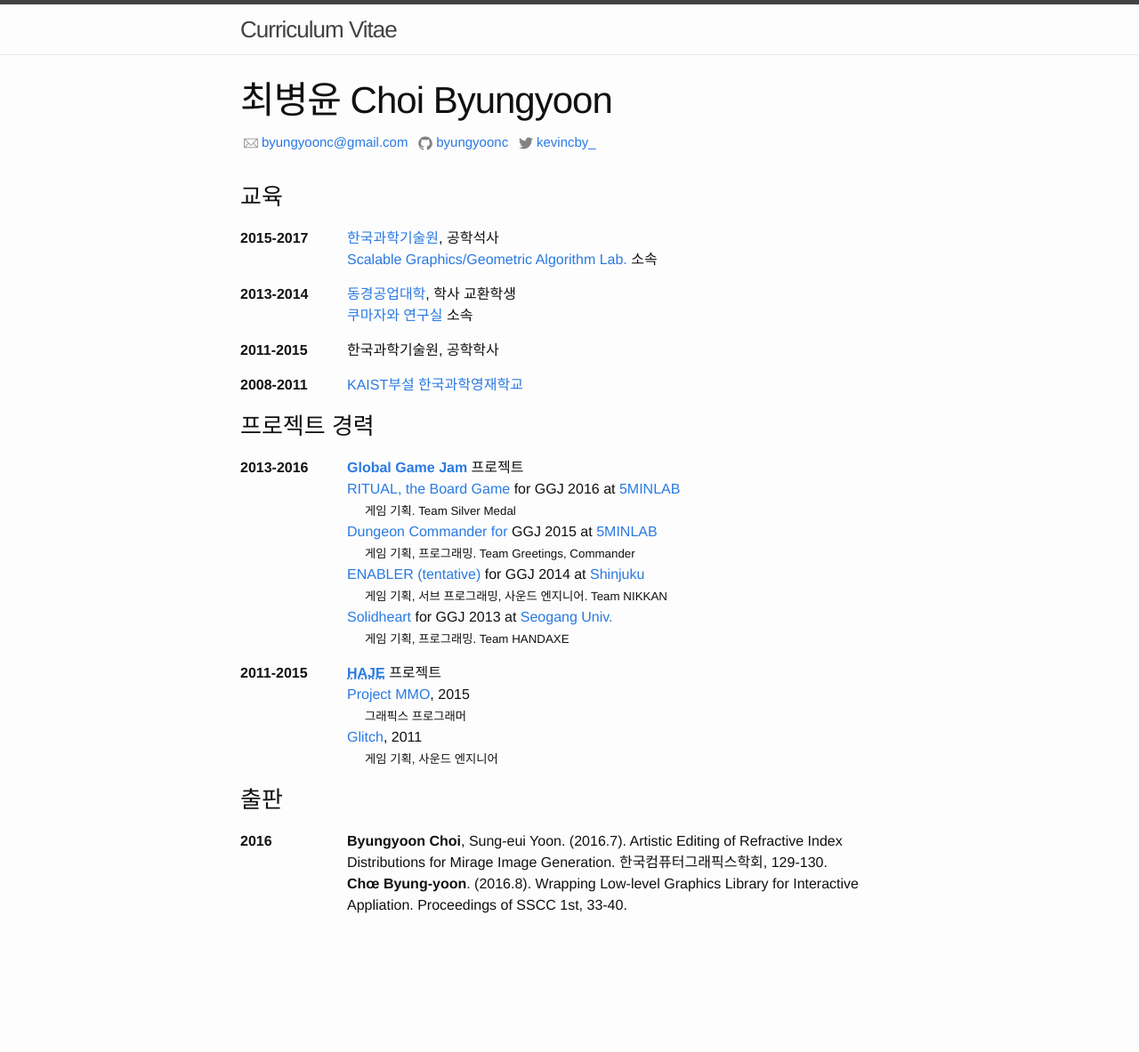
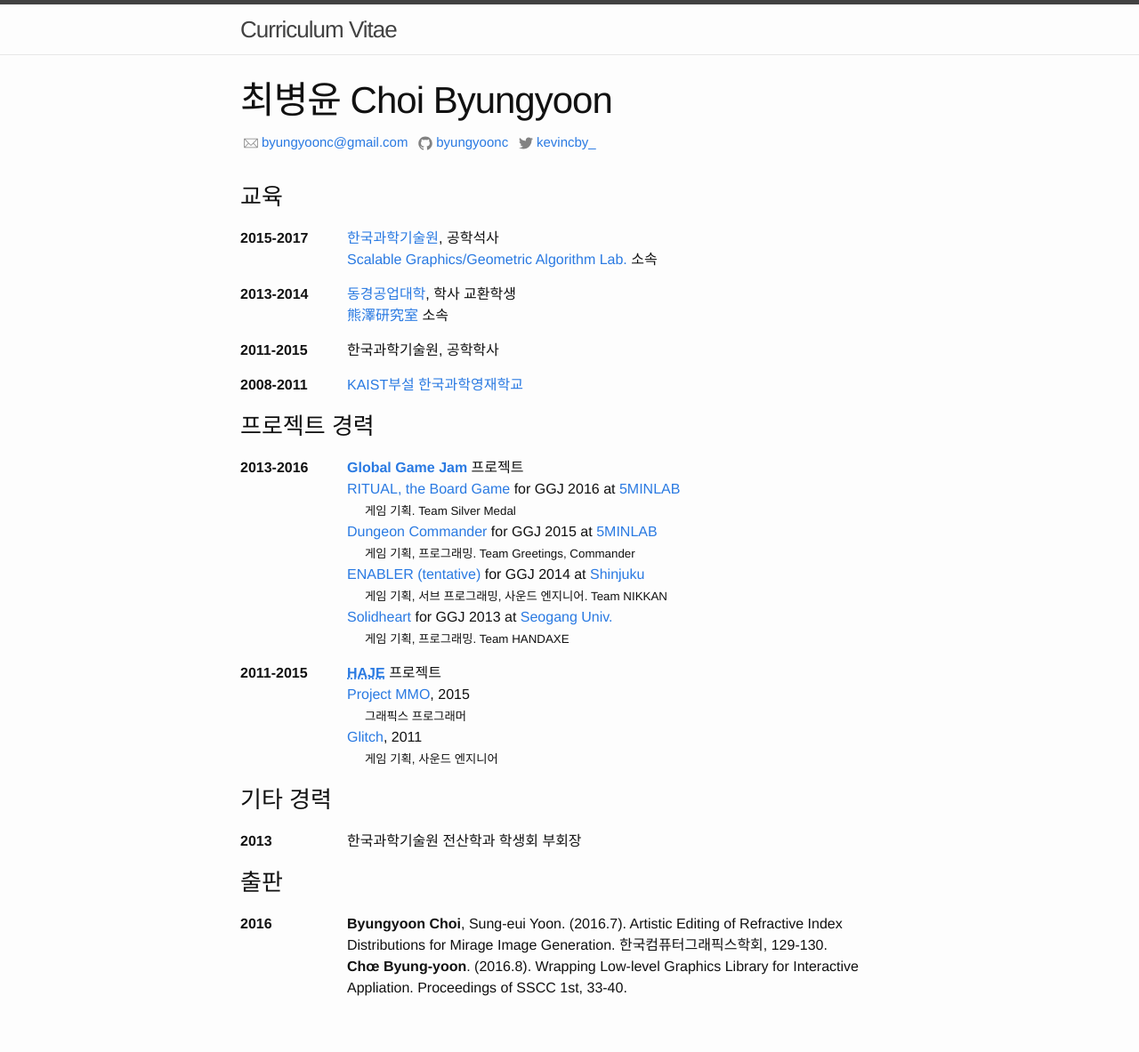
Before and after one commit to jaeyounglee978/jaeyounglee978.github.io, a Jekyll site: the page built from index.md, in a window 1280 px wide. Shown: the whole page at 89% size. Built offline with Jekyll 4.4.1, drawn with Linux system fonts in a browser that asks for light colours; before the commit the page ends 1090 px from its top, so only the background shows below that.

Commit message:
fixed wrong link text

```diff
--- a/index.md
+++ b/index.md
@@ -14,7 +14,7 @@ title:  "최병윤 Choi Byungyoon"
 2013-2014
 
 : [동경공업대학][titech], 학사 교환학생 \\
-[쿠마자와 연구실][kumazawa] 소속
+[熊澤研究室][kumazawa] 소속
 
 2011-2015
 
@@ -37,7 +37,7 @@ title:  "최병윤 Choi Byungyoon"
 : [**Global Game Jam**][ggj] 프로젝트 \\
 [RITUAL, the Board Game][ggj2016] for GGJ 2016 at [5MINLAB][ggj2016loc] \\
 <small>게임 기획. Team Silver Medal</small>\\
-[Dungeon Commander for][ggj2015] GGJ 2015 at [5MINLAB][ggj2015loc] \\
+[Dungeon Commander][ggj2015] for GGJ 2015 at [5MINLAB][ggj2015loc] \\
 <small>게임 기획, 프로그래밍. Team Greetings, Commander</small> \\
 [ENABLER (tentative)][ggj2014] for GGJ 2014 at [Shinjuku][ggj2014loc] \\
 <small>게임 기획, 서브 프로그래밍, 사운드 엔지니어. Team NIKKAN</small> \\
@@ -67,6 +67,12 @@ title:  "최병윤 Choi Byungyoon"
 [glitch]: http://haje.org/projects/glitch/index
 *[HAJE]: 한국과학기술원 게임개발 동아리
 
+### 기타 경력
+
+2013
+
+: 한국과학기술원 전산학과 학생회 부회장
+
 ### 출판
 
 2016
```
